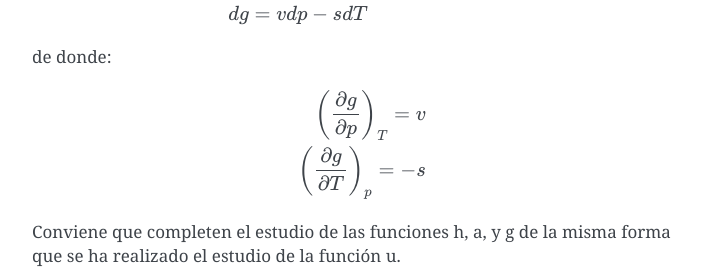
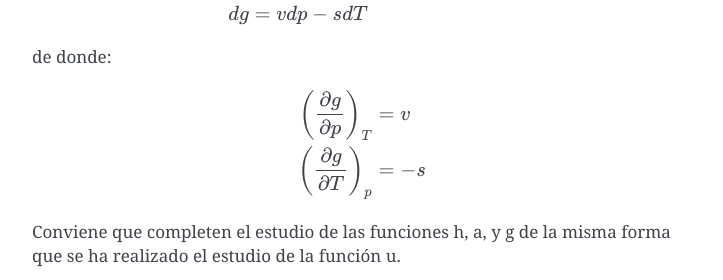
Before and after one commit to mantielero/termodinamica, a Sphinx documentation site: the page built from source/rtg_potenciales_termodinamicos.rst, in a window 1280 px wide and 900 px high, scrolled down 3666 px. Shown: the part 170-450 px from the top of the window, without its empty margins (388-1111 px from the left). Built offline with Sphinx 7.4.7, drawn with Linux system fonts in a browser that asks for light colours; pages that are not in the unit, such as notebooks, are missing from menus.

```diff
--- a/source/rtg_potenciales_termodinamicos.rst
+++ b/source/rtg_potenciales_termodinamicos.rst
@@ -174,8 +174,8 @@ de donde:
 
 .. math::
 
-   \left( \frac{\partial g}{\partial p}\right)_T = v\\
-   \left( \frac{\partial g}{\partial T}\right)_p = -s
+   \left( \frac{\partial g}{\partial p}\right)_T &= v\\
+   \left( \frac{\partial g}{\partial T}\right)_p &= -s
 
 Conviene que completen el estudio de las funciones h, a, y g de la misma forma que se ha realizado el estudio de la función u.
 
```
